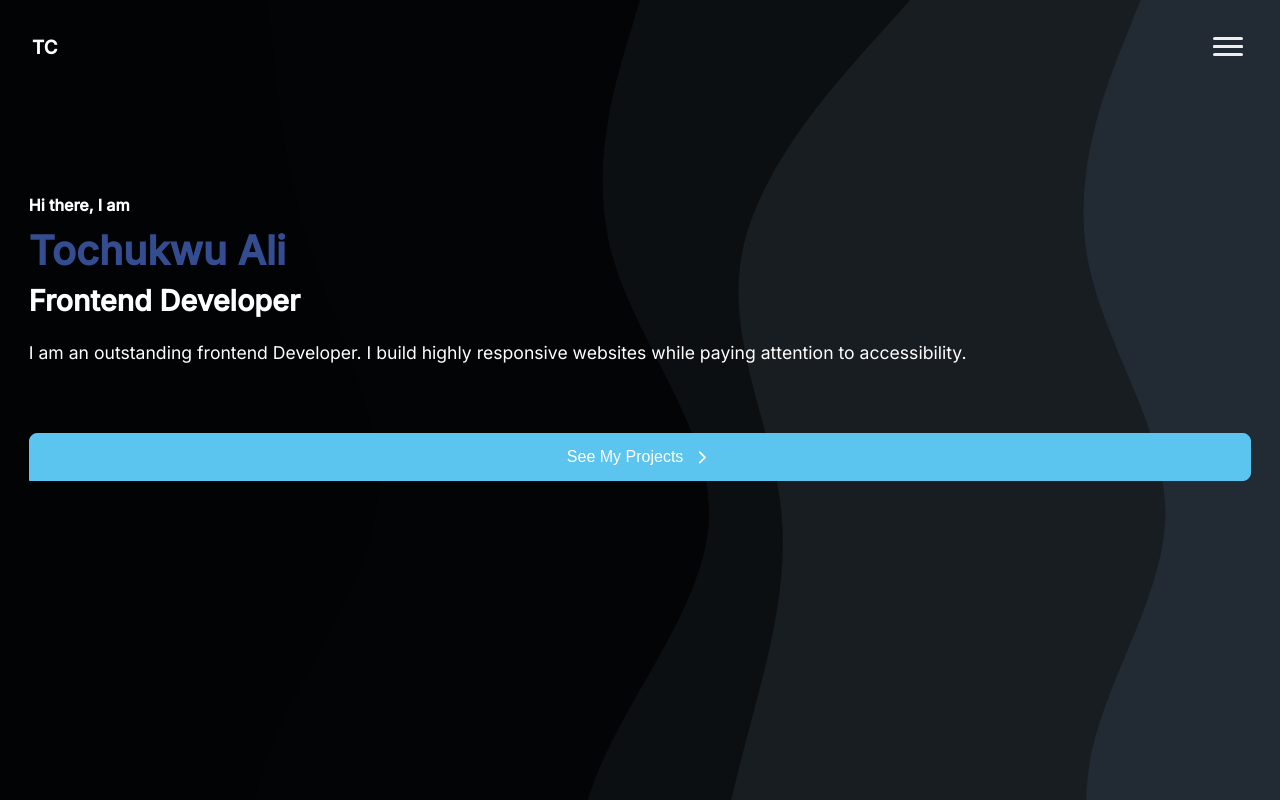
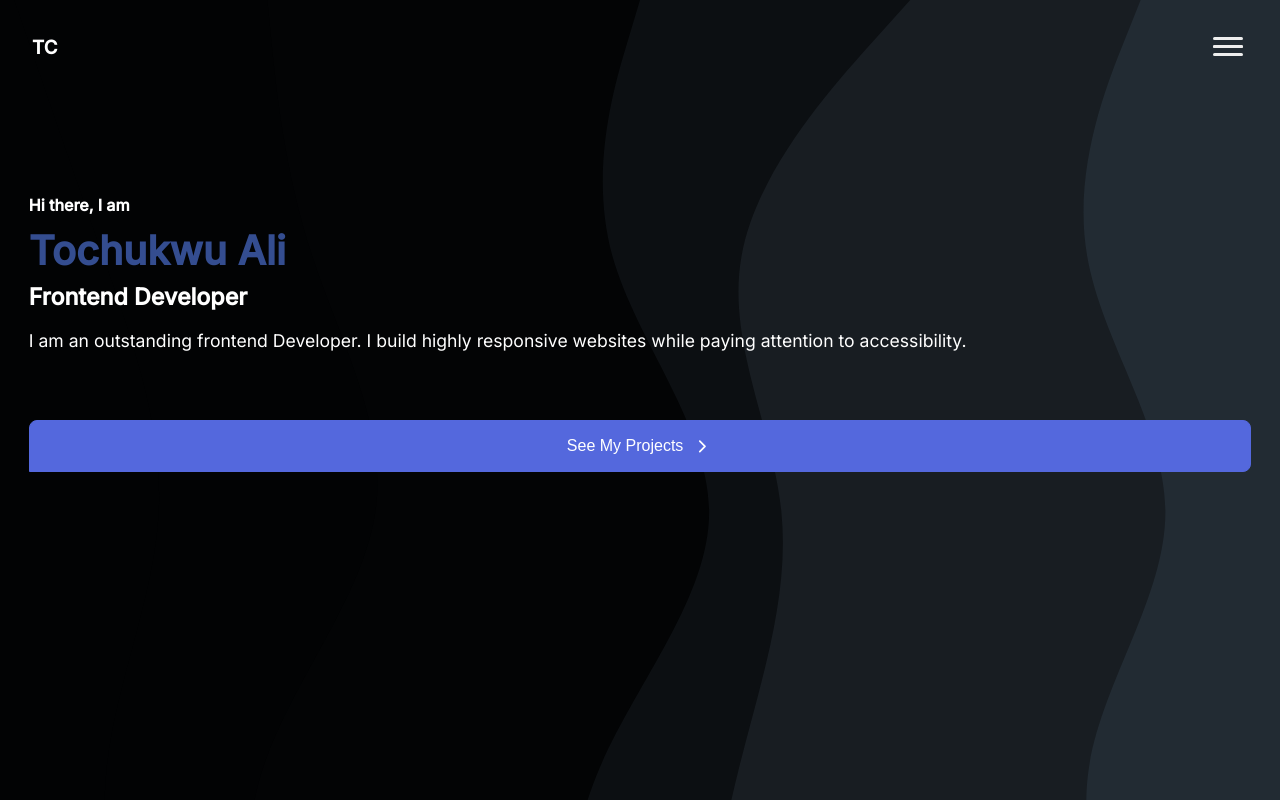
Before and after one commit to tochukwuali/seven-portfolio, a Next.js app: page / in a window 1280 px wide. Shown: the top 800 px of the page. Built offline with nearby package versions, Linux system fonts and the light colour scheme.

Commit message:
changed btn color and h3 size

```diff
--- a/styles/Hero.module.css
+++ b/styles/Hero.module.css
@@ -17,7 +17,7 @@
 }
 
 .hr__header h3 {
-   font-size: 1.8rem;
+   font-size: 1.45rem;
    margin-top: -1.6rem;
 }
 
@@ -41,9 +41,9 @@
 
 }
 .hr__open_btn {
-  padding: 0.8rem 1rem;
-  background: #5cc5ef;
-  border: 1px solid #5cc5ef;
+  padding: 0.9rem 1rem;
+  background: #5468dd;
+  border: 1px solid #5468dd;
   font-family: 'Inter' sans-serif;
   color: #fff;
   border-radius: 8px 8px 8px 0px;
```
